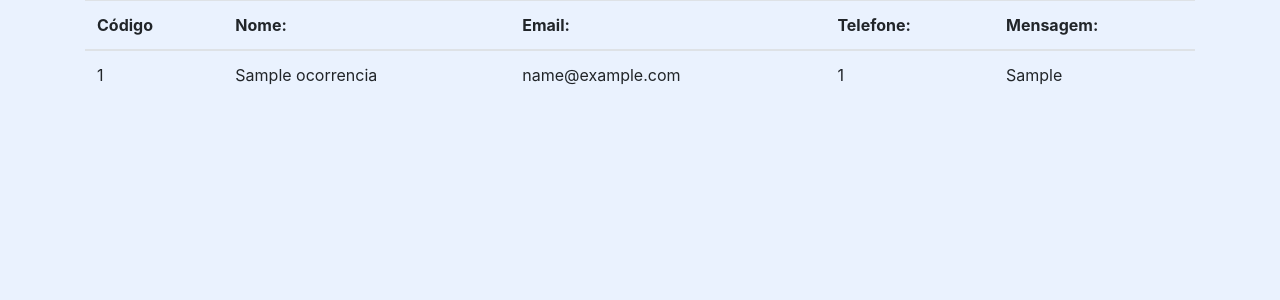
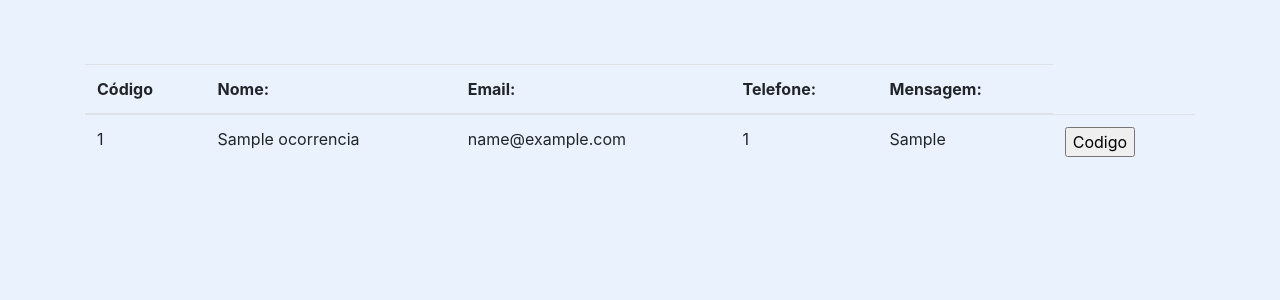
Before and after one commit to joaovitor32/3D-Brothers, a PHP site: page /Php/Display.php in a window 1280 px wide. Shown: the top 300 px of the page. Run offline with PHP 8.4, Linux system fonts and the light colour scheme; tables that the repository leaves empty hold one stand-in row (values such as "Sample post"); data that the repository does not hold is empty; some libraries are stand-ins or nearby versions.

Commit message:
Delete de dados

```diff
--- a/3DBrothers/Php/Css/Sistema.css
+++ b/3DBrothers/Php/Css/Sistema.css
@@ -1,3 +1,6 @@
 .CorBody{
 	background-color: rgba(85,153,254,0.12);
 }
+.container{
+    margin-top: 5%;
+}
--- a/3DBrothers/Php/Display.php
+++ b/3DBrothers/Php/Display.php
@@ -19,10 +19,7 @@
 </head>
 	<?php
 		include ('Conexao.php');
-		$SQL="SELECT * FROM Ocorrencia";
-		$Consulta=mysqli_query($Conexao,$SQL) or die(mysqli_error($Conexao));
-		mysqli_set_charset($Conexao,'utf8');
-		$Linhas= array();
+		include ('Operacoes.php');
 	?>
 	<body class="CorBody" id="Fundo">
 		<div class="container">
@@ -41,11 +38,10 @@
   						<tbody>
     						<tr>
 								<?php
-
 									while($Linha= mysqli_fetch_array($Consulta)){
 										$Linhas[] = $Linha;
 										foreach($Linhas AS $Dados){
-										echo "<tr><td>".$Dados['CodOcorrencia']."</td><td>".$Dados['Nome']."</td><td>".$Dados['Email']."</td><td>".$Dados['Telefone']."</td><td>".$Dados['Mensagem']."</td></tr>";
+										echo "<tr><td>".$Dados['CodOcorrencia']."</td><td>".$Dados['Nome']."</td><td>".$Dados['Email']."</td><td>".$Dados['Telefone']."</td><td>".$Dados['Mensagem']."</td><td><form method=\"post\" action=\"Operacoes.php\"><input type=\"submit\" value=\"Codigo\" name=\"Codigo\"></form></td></tr>";
 										}
 									}
 									mysqli_close($Conexao);
--- /dev/null
+++ b/3DBrothers/Php/Operacoes.php
@@ -0,0 +1,10 @@
+<?php
+    $SQL="SELECT * FROM Ocorrencia";
+	$Consulta=mysqli_query($Conexao,$SQL) or die(mysqli_error($Conexao));
+	mysqli_set_charset($Conexao,'utf8');
+    $Linhas= array();
+
+   $Codigo=$_POST['Codigo'];
+   $SQLDelete="DELETE FROM Ocorrencia WHERE CodOcorrencia=".$Codigo."";
+   mysqli_query($Conexao,$SQLDelete);
+?>
```
